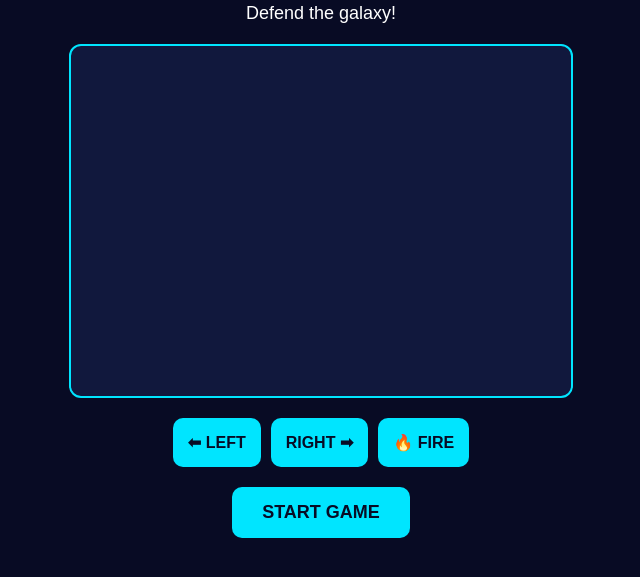
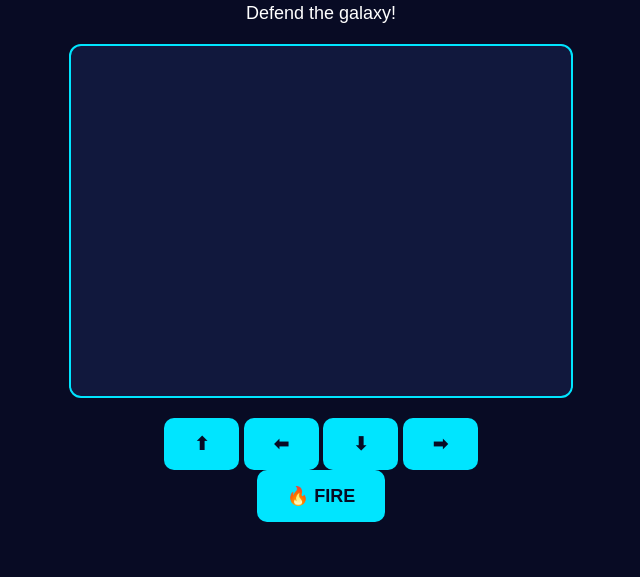
Before and after one commit to danonwe45-a11y/galaxy-strike, a plain HTML site: page index.html in a window 1280 px wide. Shown: the part 121-698 px from the top of the page, without its empty margins (319-959 px from the left). Drawn offline with Linux system fonts and the light colour scheme.

Commit message:
Update index.html

```diff
--- a/index.html
+++ b/index.html
@@ -12,15 +12,13 @@
   <p>Defend the galaxy!</p>
 
   <canvas id="game"></canvas>
+<div class="game-controls">
+  <div class="direction-pad">
+    <button id="up">⬆</button>
+    <button id="left">⬅</button>
+    <button id="down">⬇</button>
+    <button id="right">➡</button>
+  </div>
 
-<div class="controls">
-  <button onclick="moveLeft()">⬅ LEFT</button>
-  <button onclick="moveRight()">RIGHT ➡</button>
-  <button onclick="shoot()">🔥 FIRE</button>
+  <button id="fire">🔥 FIRE</button>
 </div>
-
-  <button id="start">START GAME</button>
-
-  <script src="script.js"></script>
-</body>
-</html>
```
